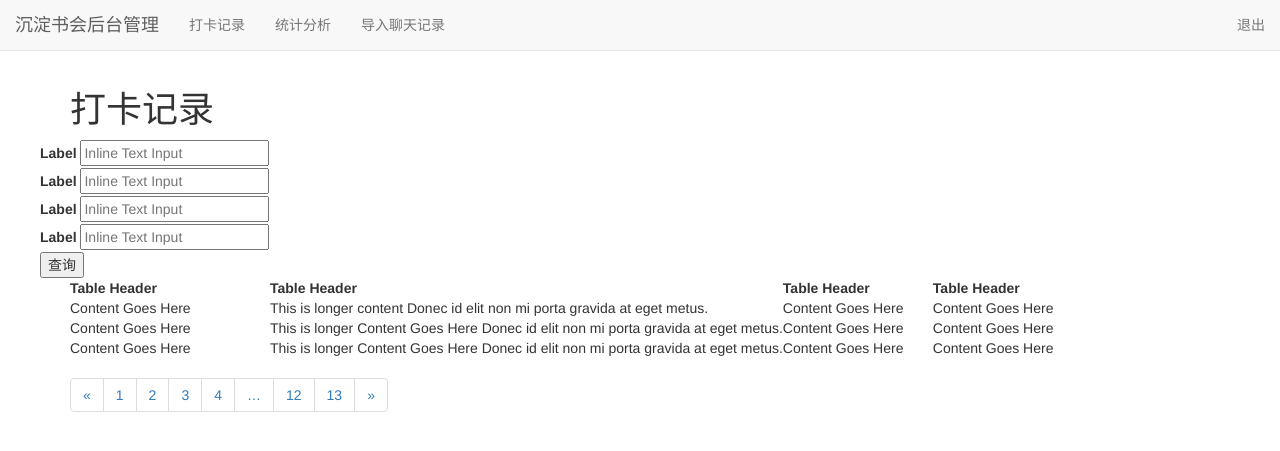
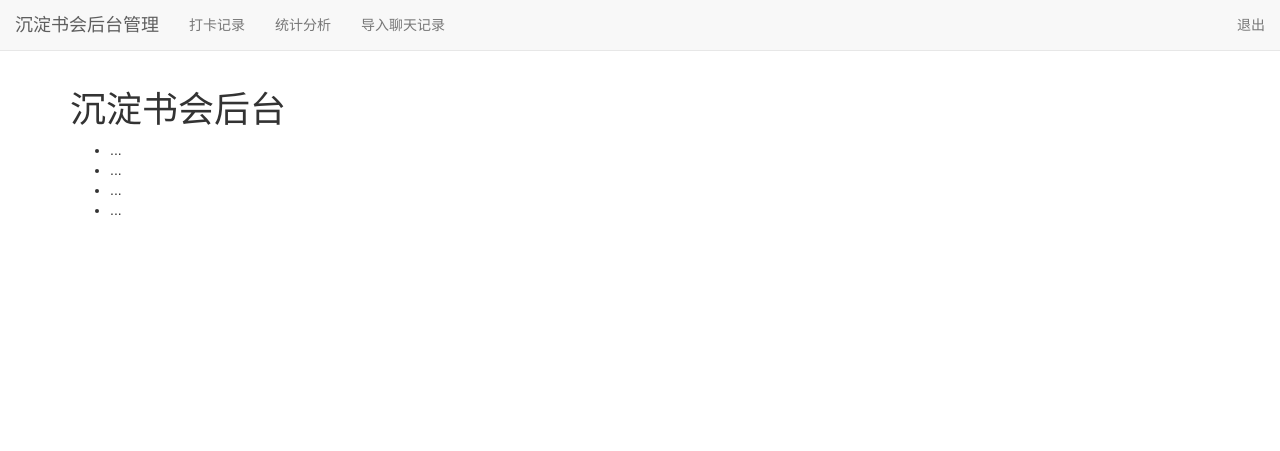
Before and after one commit to mozillazg/chendian-plus, a Django app: page / in a window 1280 px wide. Shown: the top 451 px of the page. Run offline with Django 3.2, Linux system fonts and the light colour scheme; parts of the project's set-up code (start-up, migrations or seed data) failed here and were passed over; some libraries are stand-ins or nearby versions.

Commit message:
增加权限控制，调整界面细节

```diff
--- a/chendian/chendian/urls.py
+++ b/chendian/chendian/urls.py
@@ -10,7 +10,7 @@ urlpatterns = patterns(
     # Examples:
     # url(r'^$', 'chendian.views.home', name='home'),
     url(r'^$', TemplateView.as_view(template_name='index.html')),
-    url(r'^qq/', include('qq.urls', namespace='qq')),
+    url(r'^admin123/', include('qq.urls', namespace='qq')),
     url(r'^api/', include('api.urls', namespace='api')),
     # url(r'^blog/', include('blog.urls')),
 
--- a/chendian/qq/urls.py
+++ b/chendian/qq/urls.py
@@ -3,25 +3,50 @@
 from __future__ import absolute_import, print_function, unicode_literals
 
 from django.conf.urls import patterns, url
+from django.contrib.auth.decorators import permission_required
 
 from .views.record import CheckinListView
 from .views.analysis import GroupBySNListView
 from .views.import_data import UploadRecordList, upload
 
+login_url = 'admin:login'
+
 urlpatterns = patterns(
     '',
-    url(r'^records/checkins/$', CheckinListView.as_view(),
-        name='record_checkin_list'),
+    url(
+        r'^records/checkins/$',
+        permission_required('qq.checkinrecord_add', login_url=login_url)(
+            CheckinListView.as_view()
+        ),
+        name='record_checkin_list'
+    ),
 )
 
 urlpatterns += patterns(
     '',
-    url(r'^analysis/group-by-sn/$', GroupBySNListView.as_view(),
-        name='analysis_group_by_sn_list'),
+    url(
+        r'^analysis/group-by-sn/$',
+        permission_required('qq.checkinrecord_add', login_url=login_url)(
+            GroupBySNListView.as_view()
+        ),
+        name='analysis_group_by_sn_list'
+    ),
 )
 
 urlpatterns += patterns(
     '',
-    url(r'^imports/$', UploadRecordList.as_view(), name='import_list'),
-    url(r'^imports/upload$', upload, name='upload'),
+    url(
+        r'^imports/$',
+        permission_required('qq.checkinrecord_add', login_url=login_url)(
+            UploadRecordList.as_view()
+        ),
+        name='import_list'
+    ),
+    url(
+        r'^imports/upload$',
+        permission_required('qq.checkinrecord_add', login_url=login_url)(
+            upload
+        ),
+        name='upload'
+    ),
 )
--- a/chendian/templates/base.html
+++ b/chendian/templates/base.html
@@ -30,7 +30,7 @@
             <span class="icon-bar"></span>
             <span class="icon-bar"></span>
           </button>
-          <a class="navbar-brand" href="#">沉淀书会后台管理</a>
+          <a class="navbar-brand" href="{% url "qq:record_checkin_list" %}">沉淀书会后台管理</a>
         </div>
 
       <div class="collapse navbar-collapse" id="navbar-collapse-1">
--- a/chendian/templates/index.html
+++ b/chendian/templates/index.html
@@ -1,86 +1,15 @@
 {% extends "base.html" %}
 
-{% block title %}打卡记录 - {{ super }} {% endblock title %}
+{% block title %}沉淀书会后台 - {{ super }} {% endblock title %}
 
 {% block content %}
-  <h1>打卡记录</h1>
+  <h1>沉淀书会后台</h1>
 
-
-<form>
-  <div class="row">
-    <div class="small-12 columns">
-      <div class="row">
-        <div class="small-3 columns">
-          <label>Label</label>
-          <input type="text" id="right-label" placeholder="Inline Text Input">
-        </div>
-        <div class="small-3 columns">
-          <label>Label</label>
-          <input type="text" id="right-label" placeholder="Inline Text Input">
-        </div>
-        <div class="small-3 columns">
-          <label>Label</label>
-          <input type="text" id="right-label" placeholder="Inline Text Input">
-        </div>
-        <div class="small-3 columns">
-          <label>Label</label>
-          <input type="text" id="right-label" placeholder="Inline Text Input">
-        </div>
-      </div>
-      <div class="row">
-        <div class="small-2 columns">
-          <input type="submit" class="button tiny" value="查询">
-        </div>
-      </div>
-    </div>
-  </div>
-</form>
-
-
-
-<table>
-  <thead>
-    <tr>
-      <th width="200">Table Header</th>
-      <th>Table Header</th>
-      <th width="150">Table Header</th>
-      <th width="150">Table Header</th>
-    </tr>
-  </thead>
-  <tbody>
-    <tr>
-      <td>Content Goes Here</td>
-      <td>This is longer content Donec id elit non mi porta gravida at eget metus.</td>
-      <td>Content Goes Here</td>
-      <td>Content Goes Here</td>
-    </tr>
-    <tr>
-      <td>Content Goes Here</td>
-      <td>This is longer Content Goes Here Donec id elit non mi porta gravida at eget metus.</td>
-      <td>Content Goes Here</td>
-      <td>Content Goes Here</td>
-    </tr>
-    <tr>
-      <td>Content Goes Here</td>
-      <td>This is longer Content Goes Here Donec id elit non mi porta gravida at eget metus.</td>
-      <td>Content Goes Here</td>
-      <td>Content Goes Here</td>
-    </tr>
-  </tbody>
-</table>
-
-
-<ul class="pagination">
-  <li class="arrow unavailable"><a href="">&laquo;</a></li>
-  <li class="current"><a href="">1</a></li>
-  <li><a href="">2</a></li>
-  <li><a href="">3</a></li>
-  <li><a href="">4</a></li>
-  <li class="unavailable"><a href="">&hellip;</a></li>
-  <li><a href="">12</a></li>
-  <li><a href="">13</a></li>
-  <li class="arrow"><a href="">&raquo;</a></li>
-</ul>
-
+  <ul>
+    <li>...</li>
+    <li>...</li>
+    <li>...</li>
+    <li>...</li>
+  </ul>
 
 {% endblock content %}
```
Also changed, not shown: chendian/templates/qq/analysis/group_by_sn.html (+4 -4 lines), chendian/templates/qq/import.html (+5 -5 lines), chendian/templates/qq/record/checkin.html (+6 -6 lines).
